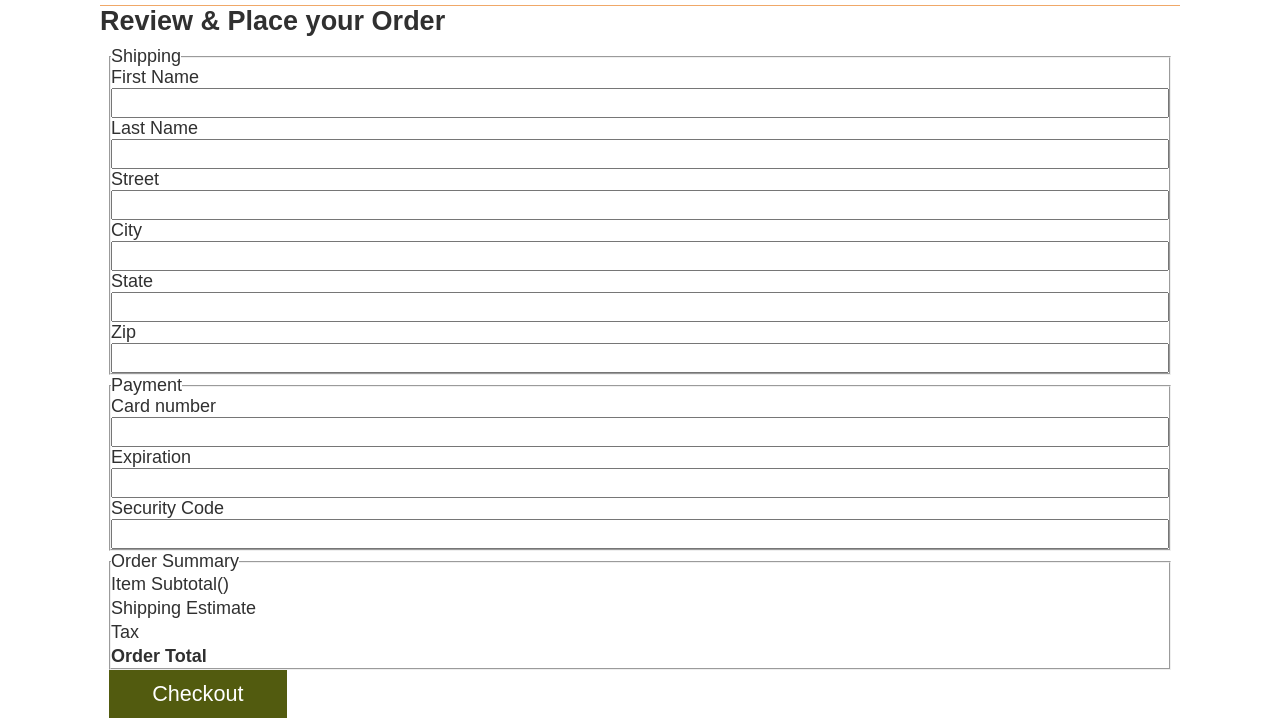
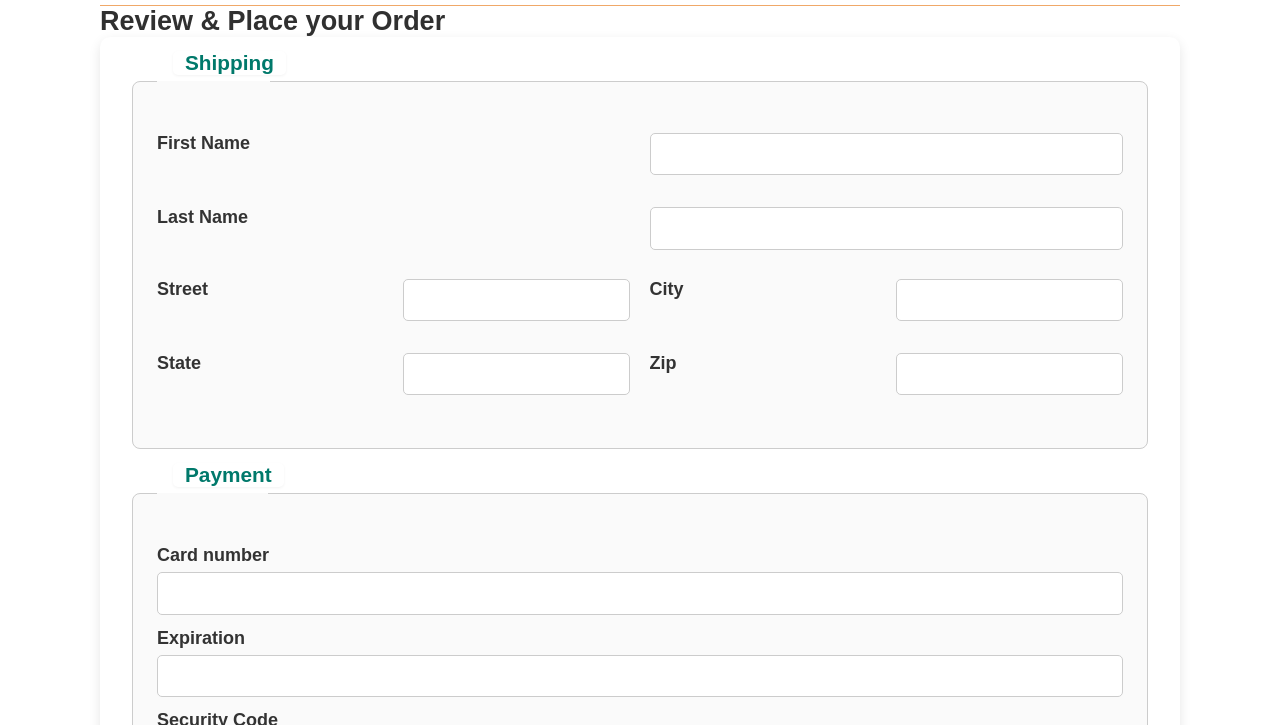
Before and after one commit to Ckangel/wdd330-sleepoutsideT5, a website built with Vite: page src/checkout/index.html in a window 1280 px wide. Shown: the part 71-796 px from the top of the page. Built offline with nearby package versions, Linux system fonts and the light colour scheme; no server answers; files whose address does not match are found by name.

Commit message:
checkout

```diff
--- a/src/css/style.css
+++ b/src/css/style.css
@@ -438,31 +438,158 @@ button {
   line-height: 1;
 }
 
-/* checkout styles */
+/* --- Checkout Form Styles --- */
 .checkout-form {
-  padding: 0.5em;
+  padding: 2rem;
+  background-color: #ffffff;
+  border-radius: 10px;
+  box-shadow: 0 4px 12px rgba(0, 0, 0, 0.1);
 }
+
+.checkout-form form {
+  display: flex;
+  flex-direction: column;
+  gap: 2rem;
+}
+
+/* Section Titles */
+.checkout-form fieldset {
+  border: 1px solid #ccc;
+  border-radius: 8px;
+  padding: 1.5rem;
+  background-color: #fafafa;
+}
+
+.checkout-form legend {
+  font-size: 1.3rem;
+  font-weight: bold;
+  color: #00796b;
+  padding: 0 0.75rem;
+  margin-bottom: 1rem;
+  background-color: #ffffff;
+  border-radius: 5px;
+  box-shadow: 0 1px 3px rgba(0, 0, 0, 0.05);
+  display: inline-block;
+  position: relative;
+  top: -1.1rem;
+  left: 1rem;
+}
+
+
+/* Labels & Inputs */
 .checkout-form label {
   display: block;
+  font-weight: 600;
+  margin-bottom: 0.4rem;
+  color: #333;
 }
+
 .checkout-form input {
   width: 100%;
-  font-size: 1.2em;
+  padding: 0.5rem 0.6rem;
+  font-size: 1rem;
+  border: 1px solid #ccc;
+  border-radius: 4px;
+  margin-bottom: 0.8rem;
+  transition: border-color 0.3s;
 }
 
-.checkout-summary > ul {
-  padding-left: 0;
-  list-style-type: none;
+.checkout-form input:focus {
+  border-color: #00897b;
+  outline: none;
 }
+
+/* Name and Address Grids */
+.checkout__name,
+.checkout__address {
+  display: grid;
+  gap: 1.2rem;
+  margin-bottom: 1rem;
+}
+
+/* Name: Two equal columns */
+.checkout__name {
+  grid-template-columns: repeat(2, 1fr);
+}
+
+/* Address: Four columns on large screens, wrap on small */
+.checkout__address {
+  grid-template-columns: repeat(auto-fit, minmax(180px, 1fr));
+}
+
+/* Label/Input Block */
+.checkout-form label {
+  font-weight: 600;
+  display: block;
+  margin-bottom: 0.4rem;
+  color: #333;
+}
+
+.checkout-form input {
+  width: 100%;
+  padding: 0.7rem;
+  font-size: 1rem;
+  border: 1px solid #ccc;
+  border-radius: 5px;
+  transition: border-color 0.3s;
+}
+
+.checkout-form input:focus {
+  border-color: #00796b;
+  outline: none;
+}
+
+
+/* Order Summary */
+.checkout-summary ul {
+  padding: 0;
+  list-style: none;
+}
+
 .checkout-summary li {
   display: flex;
   justify-content: space-between;
   align-items: center;
+  padding: 0.5rem 0;
+  border-bottom: 1px solid #e0e0e0;
 }
-.checkout-summary input {
-  width: 25%;
-  font-size: 1em;
+
+.checkout-summary label {
+  font-weight: 500;
+  margin: 0;
 }
+
+.checkout-summary p {
+  font-weight: 600;
+  margin: 0;
+  text-align: right;
+  color: #444;
+}
+
+/* Submit Button */
+#checkoutSubmit {
+  margin-top: 1rem;
+  padding: 0.8rem 1.5rem;
+  background-color: #00796b;
+  color: white;
+  font-size: 1.1rem;
+  border: none;
+  border-radius: 6px;
+  cursor: pointer;
+  transition: background-color 0.3s ease;
+}
+
+#checkoutSubmit:hover {
+  background-color: #004d40;
+}
+
+/* Responsive Tuning */
+@media (max-width: 600px) {
+  .checkout-form {
+    padding: 1rem;
+  }
+}
+
 @media screen and (min-width: 500px) {
   body {
     max-width: 1080px;
--- a/src/js/utils.mjs
+++ b/src/js/utils.mjs
@@ -74,3 +74,29 @@ export function updateCartCount() {
     countElement.style.display = count > 0 ? "inline-block" : "none";
   }
 }
+export function alertMessage(message, scroll = true, duration = 3000) {
+  const alert = document.createElement("div");
+  alert.classList.add("alert");
+  alert.innerHTML = `<p>${message}</p><span>X</span>`;
+
+  alert.addEventListener("click", function (e) {
+    if (e.target.tagName == "SPAN") {
+      main.removeChild(this);
+    }
+  });
+  const main = document.querySelector("main");
+  main.prepend(alert);
+  // make sure they see the alert by scrolling to the top of the window
+  //we may not always want to do this...so default to scroll=true, but allow it to be passed in and overridden.
+  if (scroll) window.scrollTo(0, 0);
+
+  // left this here to show how you could remove the alert automatically after a certain amount of time.
+  // setTimeout(function () {
+  //   main.removeChild(alert);
+  // }, duration);
+}
+
+export function removeAllAlerts() {
+  const alerts = document.querySelectorAll(".alert");
+  alerts.forEach((alert) => document.querySelector("main").removeChild(alert));
+}
```
Also changed, not shown: src/cart/index.html (+1 -1 lines), src/checkout/sucess.html (added, +19 -0 lines), src/js/CheckoutProcess.mjs (+14 -7 lines), src/js/ShoppingCart.mjs (added, +43 -0 lines).
